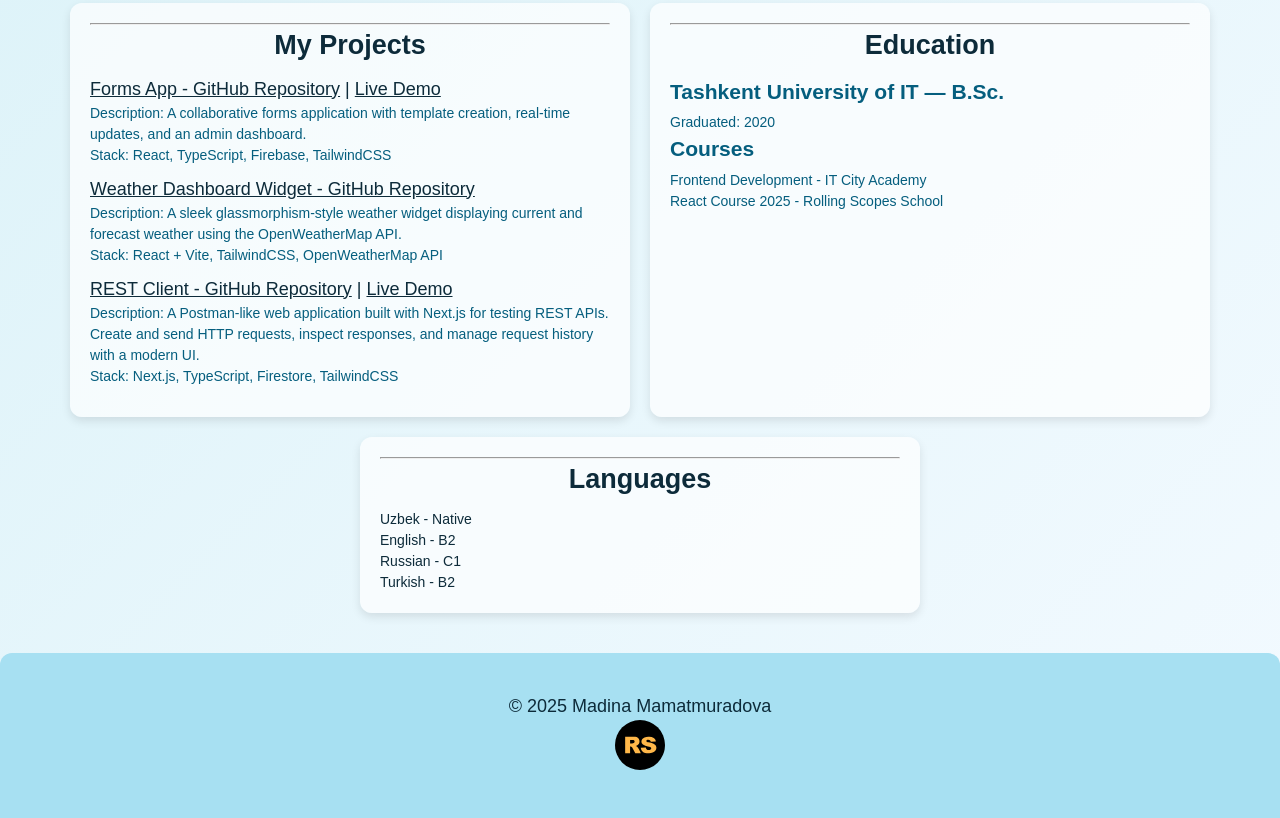
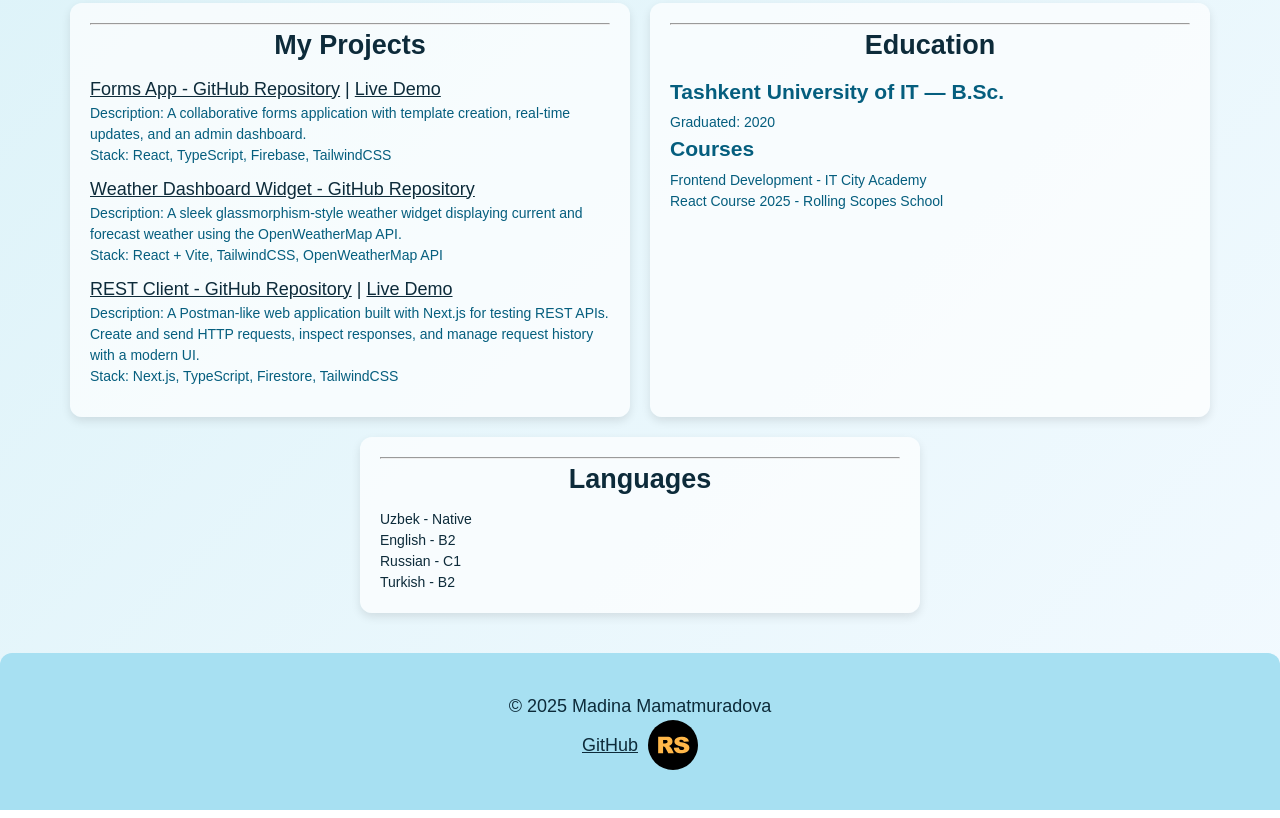
Before and after one commit to madii09/rsschool-cv, a plain HTML site: page index.html in a window 1280 px wide. Shown: the part 1028-1846 px from the top of the page. Drawn offline with nearby package versions, Linux system fonts and the light colour scheme.

Commit message:
feat: add github url in footer

```diff
--- a/index.html
+++ b/index.html
@@ -246,6 +246,14 @@ function validParentheses(parens: string): boolean {
     <footer class="footer">
       <div class="container footer-nav">
         <div class="footer-item">&copy; 2025 Madina Mamatmuradova</div>
+        <div class="footer-item">
+          <a
+            class="copywrite"
+            href="https://github.com/madii09"
+            target="_blank"
+            rel="noopener noreferrer"
+            >GitHub</a
+          >
           <a
             class="rsschool footer-item"
             href="https://rs.school/courses/short-track"
@@ -259,6 +267,7 @@ function validParentheses(parens: string): boolean {
             />
           </a>
         </div>
+      </div>
     </footer>
 
     <link
--- a/style.css
+++ b/style.css
@@ -221,6 +221,11 @@ footer {
   border-top-left-radius: 12px;
   border-top-right-radius: 12px;
 }
+footer .footer-item {
+  display: flex;
+  align-items: center;
+  justify-content: center;
+}
 
 footer a {
   color: #0d2b3a;
```
Lines whose indentation alone changed are shown as unchanged.
